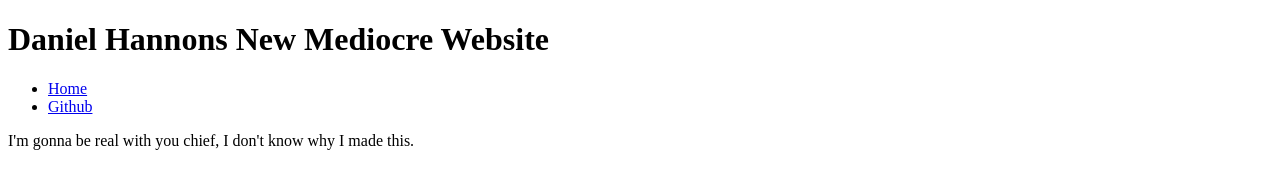
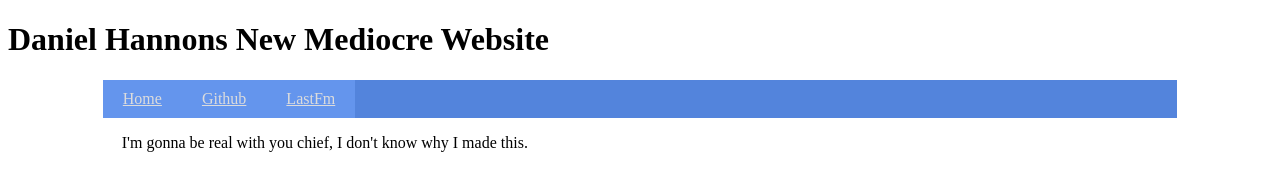
Before and after one commit to danielh2942/danielh2942.github.io, a plain HTML site: page index.html in a window 1280 px wide. Drawn offline with Linux system fonts and the light colour scheme.

Commit message:
Some changes

```diff
--- a/index.html
+++ b/index.html
@@ -1,6 +1,7 @@
 <!DOCTYPE html>
 <html>
 	<head>
+		<link rel="stylesheet" href="style.css">
 		<title>
 			Daniel Hannons website
 		</title>
@@ -11,6 +12,7 @@
 			<ul>
 				<li><a href="#">Home</a></li>
 				<li><a href="https://www.github.com/danielh2942">Github</a></li>
+				<li><a href="https://www.last.fm/user/notdanielhannon">LastFm</a></li>
 			</ul>
 		</div>
 		<div id="main">
--- /dev/null
+++ b/style.css
@@ -0,0 +1,33 @@
+#navbar {
+	margin: auto;
+	width: 85%;
+}
+
+#navbar ul {
+	list-style-type: none;
+	overflow:hidden;
+	margin:0;
+	padding:0;
+	background-color:#5384dc;
+}
+
+#navbar li {
+	float:left;
+}
+
+#navbar li a {
+	font-style: none;
+	display: block;
+	padding: 10px 20px 10px 20px;
+	background-color:#6495ed;
+	color:#dcdcdc;
+}
+
+#navbar li a:hover {
+	background-color:#3273cb;
+}
+
+#main {
+	margin:auto;
+	width: 82%;
+}
```
